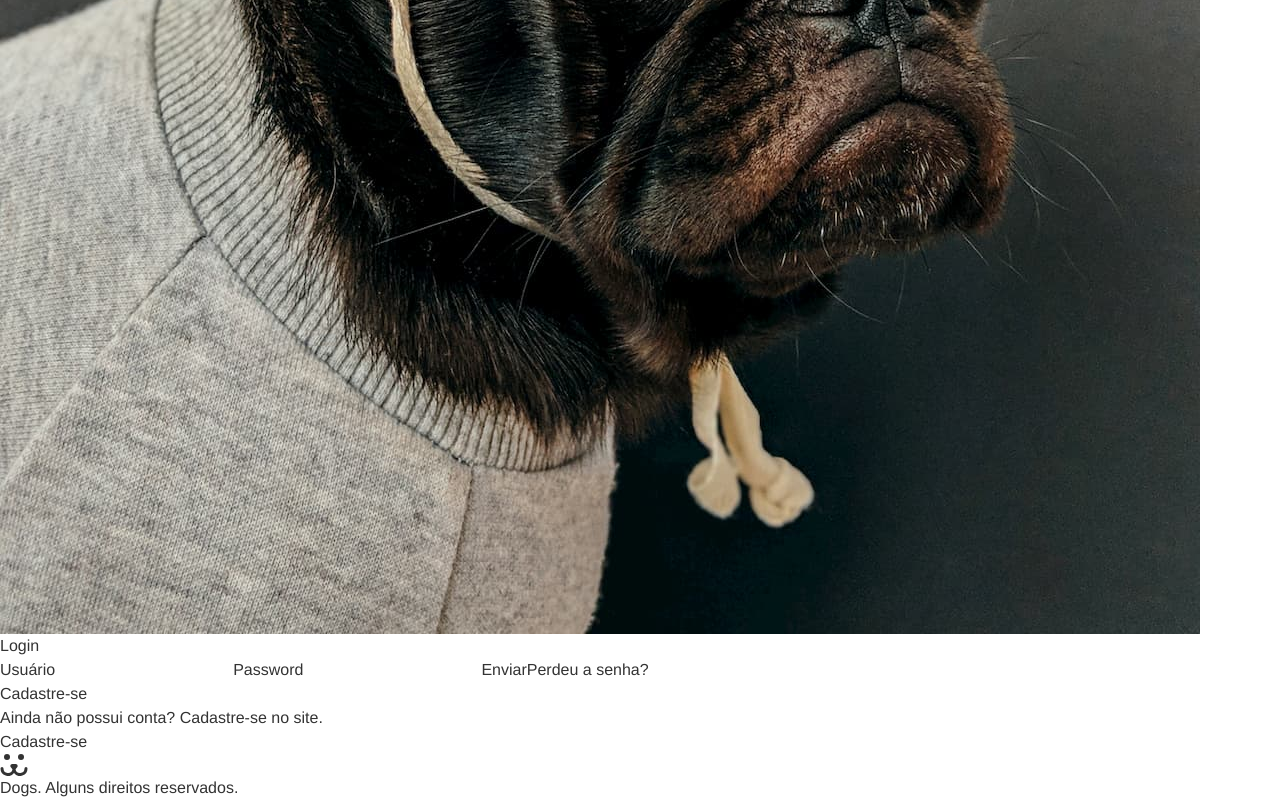
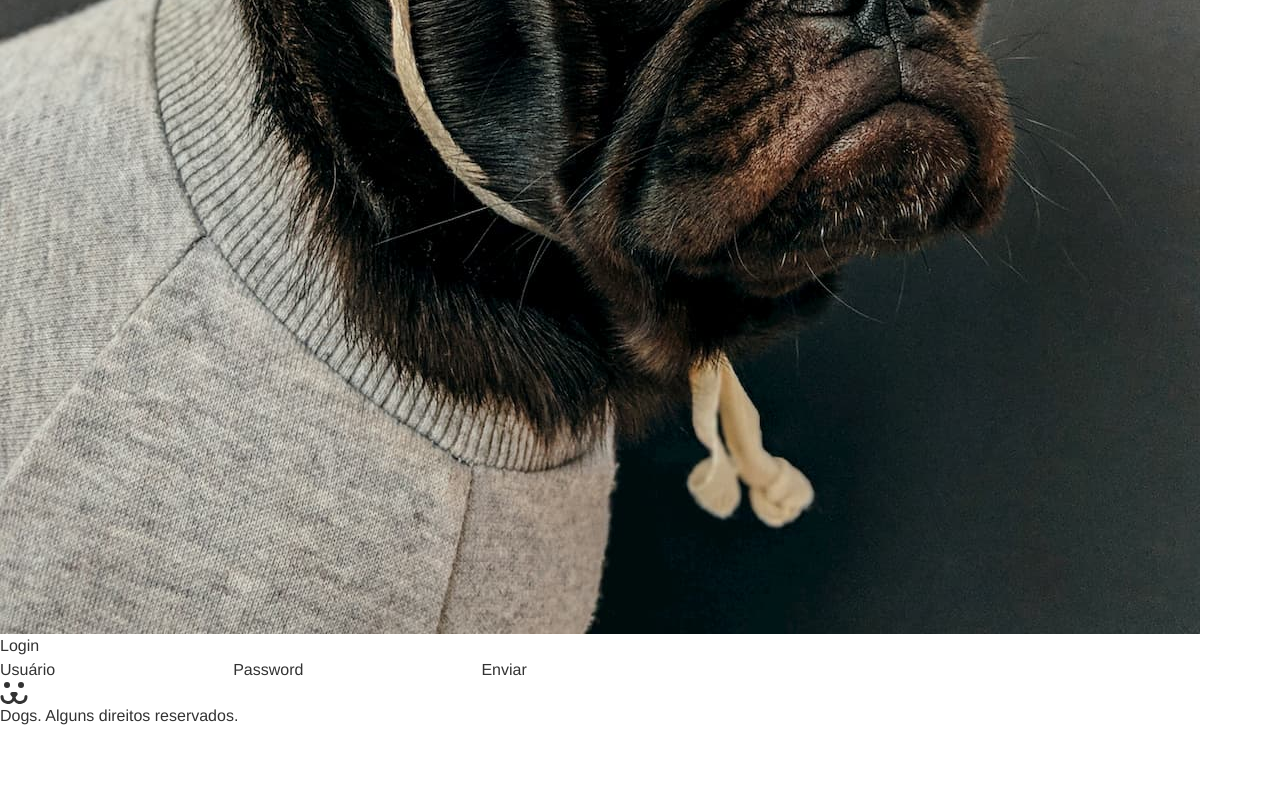
Before and after one commit to DanielKayque/final-dogs-react, a React (Vite) app: page /login in a window 1280 px wide. Shown: the part 1029-1829 px from the top of the page. After the commit the page ends 1757 px from the top, so only its background shows below. Built offline with nearby package versions, Linux system fonts and the light colour scheme.

Commit message:
troquei a forma de acessar outros components no login

```diff
--- a/src/App.jsx
+++ b/src/App.jsx
@@ -1,21 +1,23 @@
-import React from 'react';
-import { BrowserRouter, Route, Routes } from 'react-router-dom';
-import Header from './Components/Header';
-import Home from './Components/Home';
-import Footer from './Components/Footer';
-import Login from './Login/Login';
+import React from 'react'
+import { BrowserRouter, Route, Routes } from 'react-router-dom'
+import LoginForm from './Login/LoginForm'
+import Login from './Login/Login'
+import Header from './Components/Header'
+import Footer from './Components/Footer'
 
 const App = () => {
   return (
-    <BrowserRouter>
+    <div>
+      <BrowserRouter>
       <Header />
       <Routes>
-        <Route path="/" element={<Home />} />
-        <Route path="/login" element={<Login />} />
+        <Route path='/' element={<LoginForm />}/>
+        <Route path='/login/*' element={<Login />}/>
       </Routes>
-      <Footer />
-    </BrowserRouter>
-  );
-};
+      <Footer/>
+      </BrowserRouter>
+    </div>
+  )
+}
 
-export default App;
+export default App
--- /dev/null
+++ b/src/Login/ForgotPassword.jsx
@@ -0,0 +1,9 @@
+import React from 'react'
+
+const ForgotPassword = () => {
+  return (
+    <div>ForgotPassword</div>
+  )
+}
+
+export default ForgotPassword
--- a/src/Login/Login.jsx
+++ b/src/Login/Login.jsx
@@ -1,53 +1,25 @@
 import React, { useState } from 'react';
 import dog from '../images//Assets/login.jpg';
-import Input from '../Components/Input.jsx';
-import Button from '../Components/Button.jsx';
-import { Link } from 'react-router-dom';
+// import Input from '../Components/Input.jsx';
+// import Button from '../Components/Button.jsx';
+import { Link, Route, Routes } from 'react-router-dom';
+import ForgotPassword from './ForgotPassword.jsx';
+import LoginForm from './LoginForm.jsx';
 
 const Login = () => {
-  const [username, setUsername] = useState('');
-  const [password, setPassword] = useState('');
   return (
-    <section className="h-auto">
-      <div className="h-[1200px] flex md:h-auto">
+    <section className="h-full w-full flex">
+      <div className="hidden md:flex h-[1200px] w-1/2 md:h-auto">
         <img
-          className="hidden md:block w-1/2 min-h-svh  object-cover"
+          className="hidden md:block w-full min-h-svh object-cover"
           src={dog}
           alt="Cachorro"
         />
-
-        <form className="w-full h-[auto] px-20 flex flex-col justify-center">
-          <div className="flex flex-col items-start gap-6">
-            <h1 className="after:content-[''] after:w-[30px] after:h-[30px] after:bg-[#FABD01] after:absolute after:left-0 after:bottom-0 relative after:z-[-1] after:rounded-lg text-6xl text-[#333]">Login</h1>
-            <Input
-              label="Usuário"
-              type="text"
-              id="usuario"
-              value={username}
-              setValue={setUsername}
-            />
-
-            <Input
-              label="Password"
-              type="password"
-              id="password"
-              value={password}
-              setValue={setPassword}
-            />
-            <Button label="Enviar" />
-
-            <Link
-              className='after:w-[120px] after:bottom-0 after:left-0 after:h-[3px]  relative after:absolute after:bg-gray-700 after:content-[""] '
-              to="/login/forgot"
-            >
-              Perdeu a senha?
-            </Link>
-            <h1 className="text-4xl text-[#333] mt-4">Cadastre-se</h1>
-            <p>Ainda não possui conta? Cadastre-se no site.</p>
-            <Button label="Cadastre-se" />
-          </div>
-        </form>
       </div>
+      <Routes>
+        <Route path="/" element={<LoginForm />} />
+        <Route path="perdeu" element={<ForgotPassword />} />
+      </Routes>
     </section>
   );
 };
--- /dev/null
+++ b/src/Login/LoginForm.jsx
@@ -0,0 +1,33 @@
+import React, { useState } from 'react'
+import Input from '../Components/Input'
+import Button from '../Components/Button'
+
+const LoginForm = () => {
+  const [username, setUsername] = useState('')
+  const [password, setPassword] = useState('')
+  return (
+    <form className="md:w-1/2 w-full items-center md:items-start h-[auto] px-20 flex flex-col justify-center">
+          <div className="flex flex-col py-20 md:py-0 items-start gap-6">
+            <h1 className="after:content-[''] after:w-[30px] after:h-[30px] after:bg-[#FABD01] after:absolute after:left-0 after:bottom-0 relative after:z-[-1] after:rounded-lg text-6xl text-[#333]">Login</h1>
+            <Input
+              label="Usuário"
+              type="text"
+              id="usuario"
+              value={username}
+              setValue={setUsername}
+            />
+
+            <Input
+              label="Password"
+              type="password"
+              id="password"
+              value={password}
+              setValue={setPassword}
+            />
+            <Button label="Enviar" />
+            </div>
+            </form>
+  )
+}
+
+export default LoginForm
```
Also changed, not shown: src/Login/login.txt (added).
